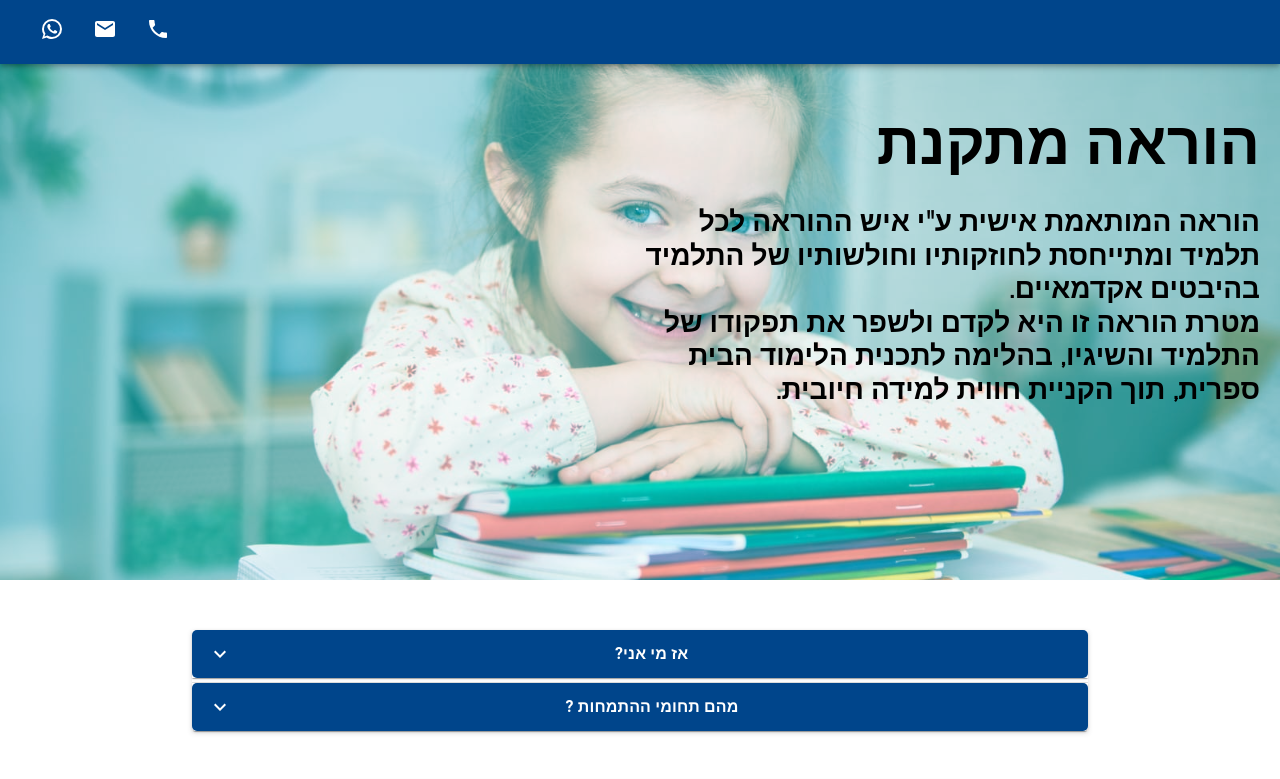
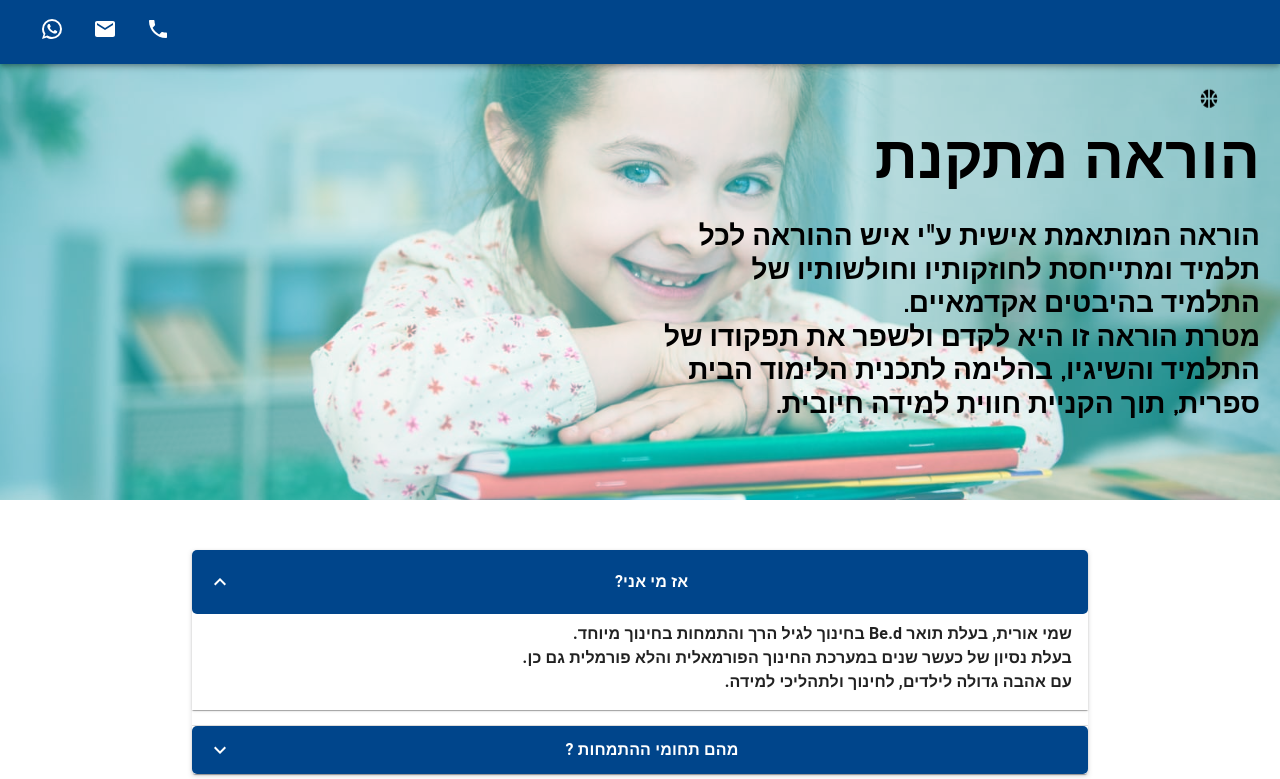
Before and after one commit to Mordechai1997/app-orit, a React (Create React App) app: page / in a window 1280 px wide. Shown: the top 779 px of the page. Built offline with nearby package versions, Linux system fonts and the light colour scheme; a web font is replaced by a local one.

Commit message:
commit message

```diff
--- a/src/App.css
+++ b/src/App.css
@@ -185,3 +185,97 @@ header {
 .recommend3{
   background-image: url('./images/recommend3.jpeg');
 }
+
+
+
+* {
+  box-sizing: border-box;
+}
+
+.wrapper {
+  display        : flex;
+  justify-content: space-around;
+  align-items    : baseline;
+  display: inline;
+}
+.wrapper>section{
+  display: inline;
+}
+.box {
+  display: inline-block;
+}
+
+.letter {
+  text-align : center;
+  margin     : 0;
+  line-height: 0.55;
+}
+
+@keyframes bounce {
+  from {
+      transform: translate3d(0, 0, 0);
+  }
+
+  to {
+      transform: translate3d(0, -10px, 0);
+  }
+}
+
+.bounce {
+  animation                : bounce 0.9s;
+  animation-iteration-count: infinite;
+  animation-direction      : alternate;
+}
+
+@keyframes color-change {
+  from {
+      color: #ff8a00;
+  }
+
+  to {
+      color: #0075ff;
+  }
+}
+
+.color-change {
+  color    : #ff8a00;
+  animation: color-change 2s infinite alternate;
+}
+
+@keyframes appear {
+  0% {
+      font-size: 0;
+      opacity  : 0;
+  }
+
+  50% {
+      font-size: 4em;
+  }
+
+  100% {
+      opacity: 1;
+  }
+}
+
+.appear {
+  animation: appear 3s alternate infinite;
+}
+
+@keyframes rotate {
+  from {
+      opacity  : 0;
+      transform: rotate(60deg)
+  }
+
+  to {
+      transform: rotate(0deg)
+  }
+
+  100% {
+      opacity: 1;
+  }
+}
+
+.rotate {
+  animation: rotate 3s infinite;
+}
--- a/src/componets/ControlledAccordionsHeader.js
+++ b/src/componets/ControlledAccordionsHeader.js
@@ -10,7 +10,7 @@ import ScrollAnimation from 'react-animate-on-scroll';
 
 
 export default function ControlledAccordionsHeader() {
-  const [expanded, setExpanded] = React.useState('panel1  ');
+  const [expanded, setExpanded] = React.useState('panel1');
 
   const handleChange = (panel) => (event, isExpanded) => {
     setExpanded(isExpanded ? panel : false);
--- a/src/componets/HomePage.js
+++ b/src/componets/HomePage.js
@@ -7,7 +7,9 @@ import Question from "./Question";
 import SlidesComments from "./SlidesComments";
 import Slideshow from './Slideshow';
 import ScrollAnimation from 'react-animate-on-scroll';
-import ParticleAnimation from 'react-particle-animation'
+import ParticleAnimation from 'react-particle-animation';
+import SportsBasketballIcon from '@mui/icons-material/SportsBasketball';
+
 function HomePage() {
 
     const [expandedAboutMe, setExpandedAboutMe] = React.useState(true);
@@ -35,11 +37,21 @@ function HomePage() {
                         textAlign: 'right',
                         margin: '0 0 20px 0'
                     }}
-                        className="title-header-page"> הוראה מתקנת</h2>
-                    <ScrollAnimation  animateIn='bounceInRight'>
-                        <div className="row-title-header bold">  הוראה המותאמת אישית ע"י איש ההוראה לכל תלמיד ומתייחסת לחוזקותיו וחולשותיו של התלמיד בהיבטים אקדמאיים.</div>
-                        <div className="row-title-header bold"> מטרת הוראה זו היא לקדם ולשפר את תפקודו של התלמיד והשיגיו,  בהלימה לתכנית הלימוד הבית ספרית, תוך הקניית חווית למידה חיובית.</div>
-                    </ScrollAnimation>
+                        className="title-header-page">
+                        <main class="wrapper">
+                            ה
+                            <section>
+                                <div class="box">
+                                    <p class="letter bounce"><SportsBasketballIcon  fontSize="small" sx={{ color: '#000' }}/></p>
+                                    <p class="letter">ו</p>
+                                </div>
+                            </section>
+
+                        </main>
+                        ראה מתקנת
+                    </h2>
+                    <div className="row-title-header bold">  הוראה המותאמת אישית ע"י איש ההוראה לכל תלמיד ומתייחסת לחוזקותיו וחולשותיו של התלמיד בהיבטים אקדמאיים.</div>
+                    <div className="row-title-header bold"> מטרת הוראה זו היא לקדם ולשפר את תפקודו של התלמיד והשיגיו,  בהלימה לתכנית הלימוד הבית ספרית, תוך הקניית חווית למידה חיובית.</div>
                 </div>
             </div>
             <div className="question" style={{ margin: '50px auto' }}>
```
